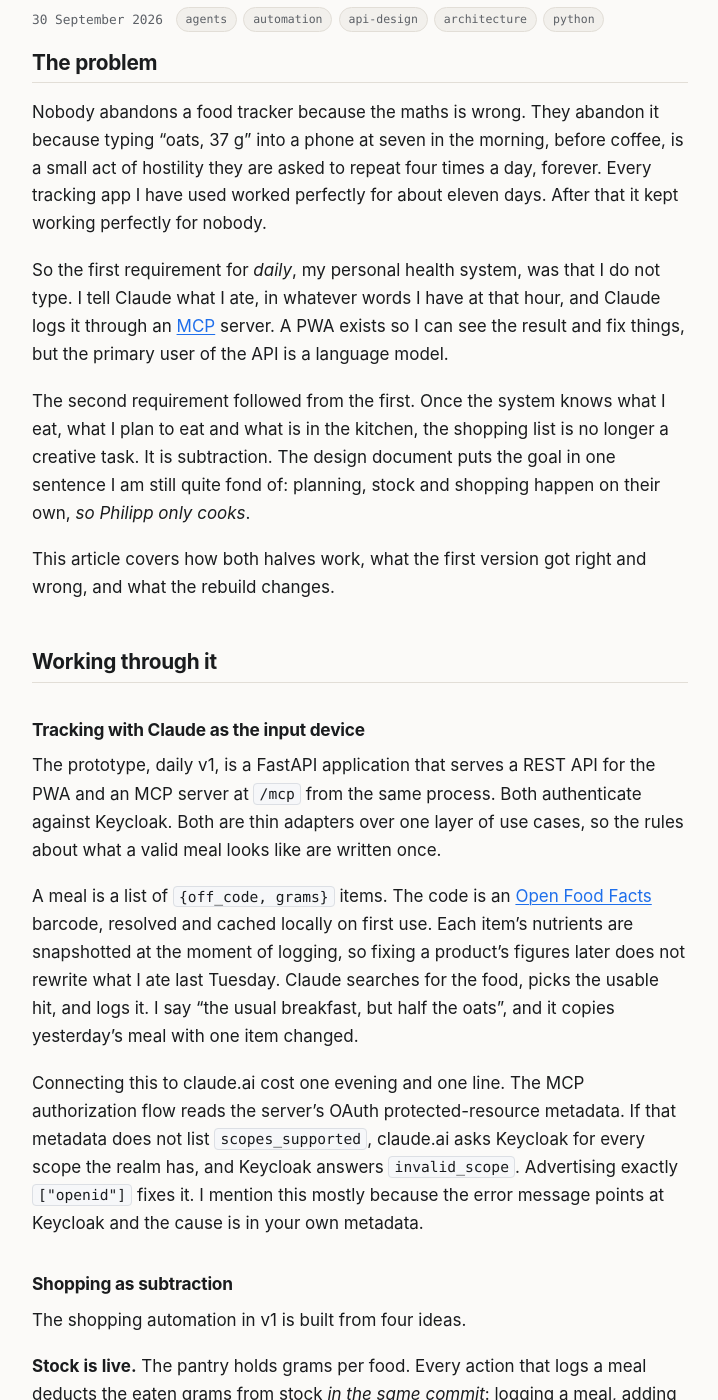
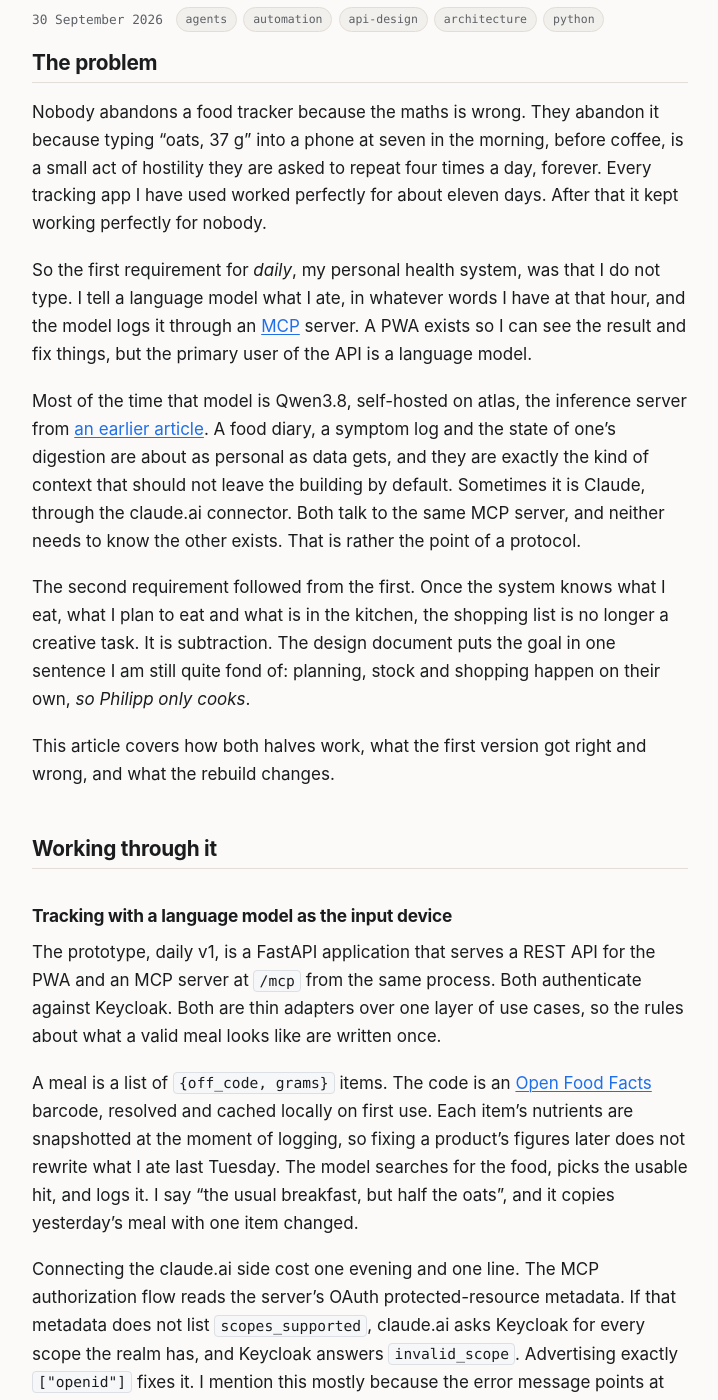
Before and after one commit to PhilippTheServer/PhilippTheServer.github.io, a Jekyll site: the page built from _posts/2026-09-30-daily-meal-tracking-shopping-automation-mcp.md, in a window 1280 px wide and 1400 px high, scrolled down 299 px. Shown: the whole window, without its empty margins (280-998 px from the left). Built offline with Jekyll 4.4.1, drawn with Linux system fonts in a browser that asks for light colours; some of the changed text lies outside the part shown.

Commit message:
docs(blog): daily is operated mostly by the self-hosted Qwen on atlas (#51) (#52)
Article 120 said Claude operates daily. Mostly it is Qwen3.8, self-hosted
on atlas; Claude is used through the claude.ai connector some of the time.
The article now says so, links the atlas inference article, and refers to
"the model" where a statement holds for either. check_site.rb fails if the
article stops naming Qwen or linking the atlas article.

Co-authored-by: Claude Opus 5.5 (1M context) <noreply@anthropic.com>

````diff
--- a/_posts/2026-09-30-daily-meal-tracking-shopping-automation-mcp.md
+++ b/_posts/2026-09-30-daily-meal-tracking-shopping-automation-mcp.md
@@ -1,7 +1,7 @@
 ---
 layout: post
 title: "Tracking Meals and Automating Shopping With an MCP Server"
-subtitle: "daily is a diet system that Claude operates and I only look at. The prototype turned planned meals and a live pantry into a shopping list in eleven days. The rebuild stops storing the pantry at all."
+subtitle: "daily is a diet system that a language model operates and I only look at. The prototype turned planned meals and a live pantry into a shopping list in eleven days. The rebuild stops storing the pantry at all."
 date: 2026-09-30 01:00:00 +0200
 tags: [agents, automation, api-design, architecture, python]
 description: >-
@@ -18,9 +18,16 @@ used worked perfectly for about eleven days. After that it kept working perfectl
 nobody.
 
 So the first requirement for *daily*, my personal health system, was that I do not type.
-I tell Claude what I ate, in whatever words I have at that hour, and Claude logs it
-through an [MCP](https://modelcontextprotocol.io) server. A PWA exists so I can see the
-result and fix things, but the primary user of the API is a language model.
+I tell a language model what I ate, in whatever words I have at that hour, and the model
+logs it through an [MCP](https://modelcontextprotocol.io) server. A PWA exists so I can
+see the result and fix things, but the primary user of the API is a language model.
+
+Most of the time that model is Qwen3.8, self-hosted on atlas, the inference server from
+[an earlier article](/posts/atlas-agentic-ops/). A food diary, a symptom log and the
+state of one's digestion are about as personal as data gets, and they are exactly the
+kind of context that should not leave the building by default. Sometimes it is Claude,
+through the claude.ai connector. Both talk to the same MCP server,
+and neither needs to know the other exists. That is rather the point of a protocol.
 
 The second requirement followed from the first. Once the system knows what I eat, what I
 plan to eat and what is in the kitchen, the shopping list is no longer a creative task.
@@ -32,7 +39,7 @@ and what the rebuild changes.
 
 ## Working through it
 
-### Tracking with Claude as the input device
+### Tracking with a language model as the input device
 
 The prototype, daily v1, is a FastAPI application that serves a REST API for the PWA and
 an MCP server at `/mcp` from the same process. Both authenticate against Keycloak. Both
@@ -42,11 +49,11 @@ like are written once.
 A meal is a list of `{off_code, grams}` items. The code is an
 [Open Food Facts](https://world.openfoodfacts.org/) barcode, resolved and cached locally
 on first use. Each item's nutrients are snapshotted at the moment of logging, so fixing a
-product's figures later does not rewrite what I ate last Tuesday. Claude searches for the
+product's figures later does not rewrite what I ate last Tuesday. The model searches for the
 food, picks the usable hit, and logs it. I say "the usual breakfast, but half the oats",
 and it copies yesterday's meal with one item changed.
 
-Connecting this to claude.ai cost one evening and one line. The MCP authorization flow
+Connecting the claude.ai side cost one evening and one line. The MCP authorization flow
 reads the server's OAuth protected-resource metadata. If that metadata does not list
 `scopes_supported`, claude.ai asks Keycloak for every scope the realm has, and Keycloak
 answers `invalid_scope`. Advertising exactly `["openid"]` fixes it. I mention this mostly
@@ -129,7 +136,7 @@ Day summaries, gauges and later stock and shopping lists are computed from the f
 The events form correction chains. Each event carries the `chain_id` of its original and
 the `supersedes` id of the version it replaces. Only the head of a chain counts. A
 correction sent against a version that is no longer the head is refused with
-`409 stale_head`, so Claude and I cannot overwrite each other's edits without noticing.
+`409 stale_head`, so the model and I cannot overwrite each other's edits without noticing.
 
 For the pantry, this removes the drift problem entirely. Stock is no longer a number that
 has to be kept correct. It is purchases minus consumption, computed over the heads of the
@@ -237,7 +244,7 @@ journal the day view reads.
 
 ### One operation, two doors
 
-The second change is how the API reaches Claude. In daily2 every write is a named
+The second change is how the API reaches the model. In daily2 every write is a named
 **command** and every read a named **query**, declared once in a feature's `routers.py`:
 
 ```python
@@ -266,18 +273,21 @@ have been from the start:
 - **24 tools instead of 41**, shaped like tasks rather than tables. `log_events` takes
   up to 50 facts of any kind in one call, so a breakfast, a coffee and a supplement are
   one round trip.
-- **Every command returns `effects`**, the days it changed, and warnings. Claude knows
+- **Every command returns `effects`**, the days it changed, and warnings. The model knows
   what to re-read without guessing.
 - **Every command accepts an `idempotency_key`.** A repeated call returns the stored
   response instead of logging lunch twice. Models retry, just like networks.
 - **The source is taken from the token**, never from the body. An event logged through
   MCP says `claude`, one from the PWA says `app`, and the history of an entry reads
-  "corrected by claude at 14:02".
+  "corrected by claude at 14:02". The label comes from the MCP client, not from the
+  model behind it, so whatever the local model logs over MCP is filed under `claude`
+  as well. It is the least
+  accurate word in the codebase, and I have made my peace with it.
 - **Errors have one shape**, `{code, message, field?}`, over both doors. Over MCP they
   come back as `isError` with the same body, so the model sees `stale_head` rather than a
   stack trace.
 
-"The UI and Claude can do exactly the same things" is a sentence that is easy to put in
+"The UI and the model can do exactly the same things" is a sentence that is easy to put in
 a design document and hard to keep true. So a contract test logs one event of every kind
 through REST and the same events through MCP, reads the day back through each, and
 asserts the two views are identical except for the source. A second test pins the exact
@@ -312,7 +322,8 @@ Every box on the lower row is a fact. Every box on the upper row is derived from
 **Make the model the input device, and tracking survives week two.** The value of daily
 did not come from better nutrition maths. It came from logging becoming a sentence
 instead of a form. MCP is what makes that possible without building a chat interface of
-my own.
+my own, and because it is a protocol rather than a vendor feature, the same server serves
+a self-hosted Qwen for everyday logging and Claude through claude.ai.
 
 **Shopping is subtraction, as long as you trust both operands.** Planned meals, batches
 and pack sizes make the list precise. A pantry kept as a mutable number makes it
@@ -323,7 +334,7 @@ where a correction to breakfast also corrects Saturday's shopping.
 were a mirror of the schema, and a mirror is exactly as wide as the thing it reflects.
 Declaring each operation once and serving it as both REST and MCP took the tool count
 from 41 to 24, and put idempotency, effects and a single error shape on every call without anyone
-remembering to add them. A parity test keeps "Claude can do what the app can" true.
+remembering to add them. A parity test keeps "the model can do what the app can" true.
 
 The prototype took eleven days and answered the only question a prototype should: would
 I actually use this? I did, every day, which is also how I found out where it was wrong.
````
Also changed, not shown: scripts/check_site.rb (+7 -0 lines), README.md, docs/blog-plan.json.
